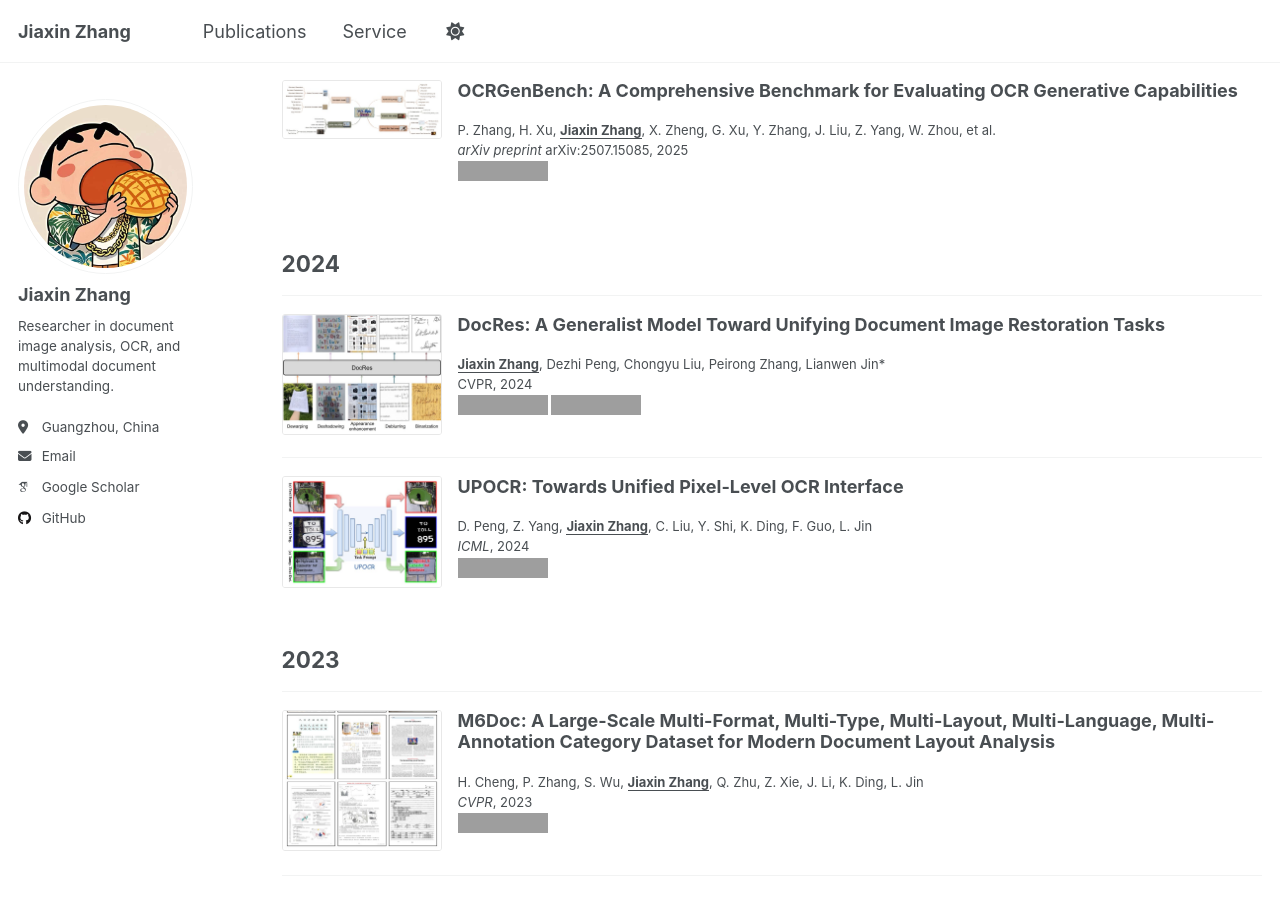
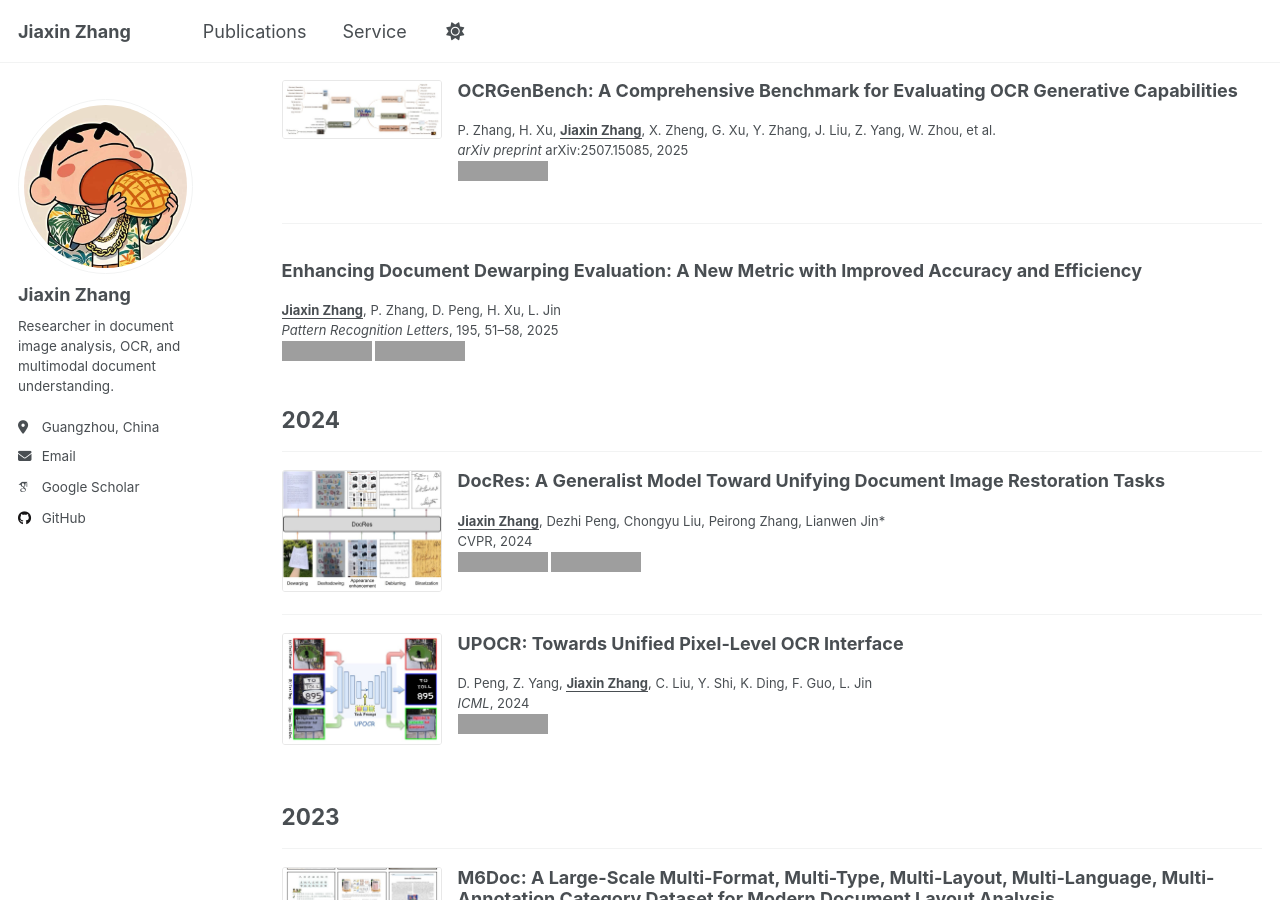
Before and after one commit to ZZZHANG-jx/ZZZHANG-jx.github.io, a Jekyll site: the page built from _pages/publications.md, in a window 1280 px wide and 900 px high, scrolled down 1455 px. Built offline with Jekyll 4.4.1, drawn with Linux system fonts in a browser that asks for light colours; some web fonts are replaced; a script that is not in the unit is left out; grey boxes are pictures that could not be loaded.

Commit message:
Link remaining code repositories (GCDRNet, Marior) and add PRL 2025 dewarping-evaluation paper

```diff
--- a/_pages/publications.md
+++ b/_pages/publications.md
@@ -138,6 +138,17 @@
 </div>
 </div>
 
+-----
+### Enhancing Document Dewarping Evaluation: A New Metric with Improved Accuracy and Efficiency
+<p style="line-height:1.1">
+<font size="2">
+<strong><u>Jiaxin Zhang</u></strong>, P. Zhang, D. Peng, H. Xu, L. Jin<br />
+<i>Pattern Recognition Letters</i>, 195, 51–58, 2025<br />
+<a href='https://doi.org/10.1016/j.patrec.2025.04.038'><img src='https://img.shields.io/badge/Paper-fedcba' alt='Paper'></a>
+<a href='https://github.com/ZZZHANG-jx/DocAligner-Distortion'><img src='https://img.shields.io/github/stars/ZZZHANG-jx/DocAligner-Distortion.svg?style=social&label=Star' alt='Code'></a>
+</font>
+</p>
+
 ## 2024
 
 -----
@@ -196,6 +207,7 @@
 <strong><u>Jiaxin Zhang</u></strong>, L. Liang, K. Ding, F. Guo, L. Jin<br />
 <i>IEEE Transactions on Artificial Intelligence</i>, 5(5), 2319–2330, 2023<br />
 <a href='https://doi.org/10.1109/tai.2023.3321257'><img src='https://img.shields.io/badge/Paper-fedcba' alt='Paper'></a>
+<a href='https://github.com/ZZZHANG-jx/GCDRNet'><img src='https://img.shields.io/github/stars/ZZZHANG-jx/GCDRNet.svg?style=social&label=Star' alt='Code'></a>
 </font>
 </p>
 
@@ -221,6 +233,7 @@
 <strong><u>Jiaxin Zhang</u></strong>, C. Luo, L. Jin, F. Guo, K. Ding<br />
 <i>ACM MM</i>, 2022<br />
 <a href='https://doi.org/10.1145/3503161.3548214'><img src='https://img.shields.io/badge/Paper-fedcba' alt='Paper'></a>
+<a href='https://github.com/ZZZHANG-jx/Marior'><img src='https://img.shields.io/github/stars/ZZZHANG-jx/Marior.svg?style=social&label=Star' alt='Code'></a>
 </font>
 </p>
 </div>
```
